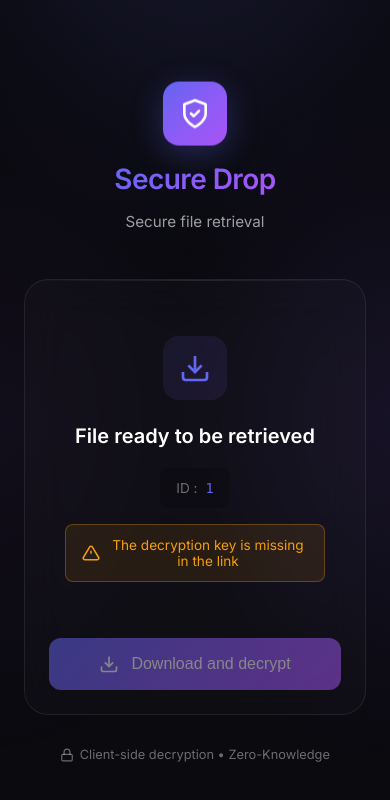
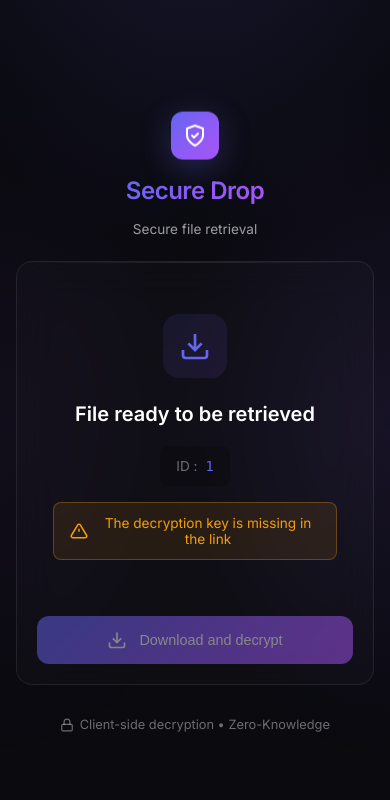
Before and after one commit to tpantecouteau/secure_drop, a React (Vite) app in the folder secure_drop_ui/: page /download/1 in a window 390 px wide. Shown: the top 800 px of the page. Built offline with nearby package versions, Linux system fonts and the light colour scheme; no server answers.

Commit message:
fix responsive

```diff
--- a/secure_drop_ui/src/index.css
+++ b/secure_drop_ui/src/index.css
@@ -27,10 +27,13 @@ body {
   background: var(--bg-primary);
   color: var(--text-primary);
   min-height: 100vh;
+  min-height: 100dvh;
+  /* Dynamic viewport height for mobile */
   display: flex;
   align-items: center;
   justify-content: center;
-  overflow: hidden;
+  overflow-x: hidden;
+  overflow-y: auto;
   position: relative;
 }
 
@@ -52,11 +55,14 @@ body::before {
 
 #root {
   width: 100%;
+  min-height: 100vh;
+  min-height: 100dvh;
   display: flex;
   align-items: center;
   justify-content: center;
   position: relative;
   z-index: 1;
+  padding: 1rem 0;
 }
 
 /* App Container */
@@ -67,6 +73,7 @@ body::before {
   padding: 2rem;
   width: 100%;
   max-width: 600px;
+  margin: auto;
 }
 
 /* Logo / Brand */
@@ -602,26 +609,105 @@ body::before {
 
 /* Responsive */
 @media (max-width: 640px) {
+  body {
+    align-items: flex-start;
+  }
+
+  #root {
+    align-items: flex-start;
+  }
+
   .app-container {
-    padding: 1.5rem;
+    padding: 1rem;
   }
 
   .upload-card {
-    padding: 1.5rem;
+    padding: 1.25rem;
+    border-radius: 16px;
   }
 
   .dropzone {
-    padding: 2rem 1.5rem;
+    padding: 1.5rem 1rem;
+  }
+
+  .brand {
+    margin-bottom: 1.5rem;
+  }
+
+  .brand-icon {
+    width: 48px;
+    height: 48px;
+    border-radius: 12px;
+  }
+
+  .brand-icon svg {
+    width: 24px;
+    height: 24px;
   }
 
   .brand-title {
-    font-size: 1.75rem;
+    font-size: 1.5rem;
+  }
+
+  .brand-subtitle {
+    font-size: 0.85rem;
   }
 
   .toast-container {
-    right: 1rem;
-    left: 1rem;
+    right: 0.75rem;
+    left: 0.75rem;
+    top: 0.75rem;
     width: auto;
+    max-width: 100%;
+  }
+
+  .toast {
+    padding: 0.875rem 1rem;
+  }
+
+  .toast-key-value {
+    flex-direction: column;
+    align-items: stretch;
+  }
+
+  .toast-key-value code {
+    font-size: 0.7rem;
+  }
+
+  .upload-btn {
+    padding: 0.875rem 1.5rem;
+    font-size: 0.9rem;
+  }
+
+  .file-preview {
+    padding: 0.75rem;
+  }
+
+  .file-name {
+    font-size: 0.85rem;
+  }
+
+  .expiration-options {
+    display: grid;
+    grid-template-columns: repeat(2, 1fr);
+  }
+
+  .expiration-option {
+    text-align: center;
+    padding: 0.5rem 0.75rem;
+    font-size: 0.8rem;
+  }
+
+  .toggle-wrapper {
+    gap: 0.5rem;
+  }
+
+  .toggle-label {
+    font-size: 0.85rem;
+  }
+
+  .toggle-hint {
+    font-size: 0.7rem;
   }
 }
 
```
